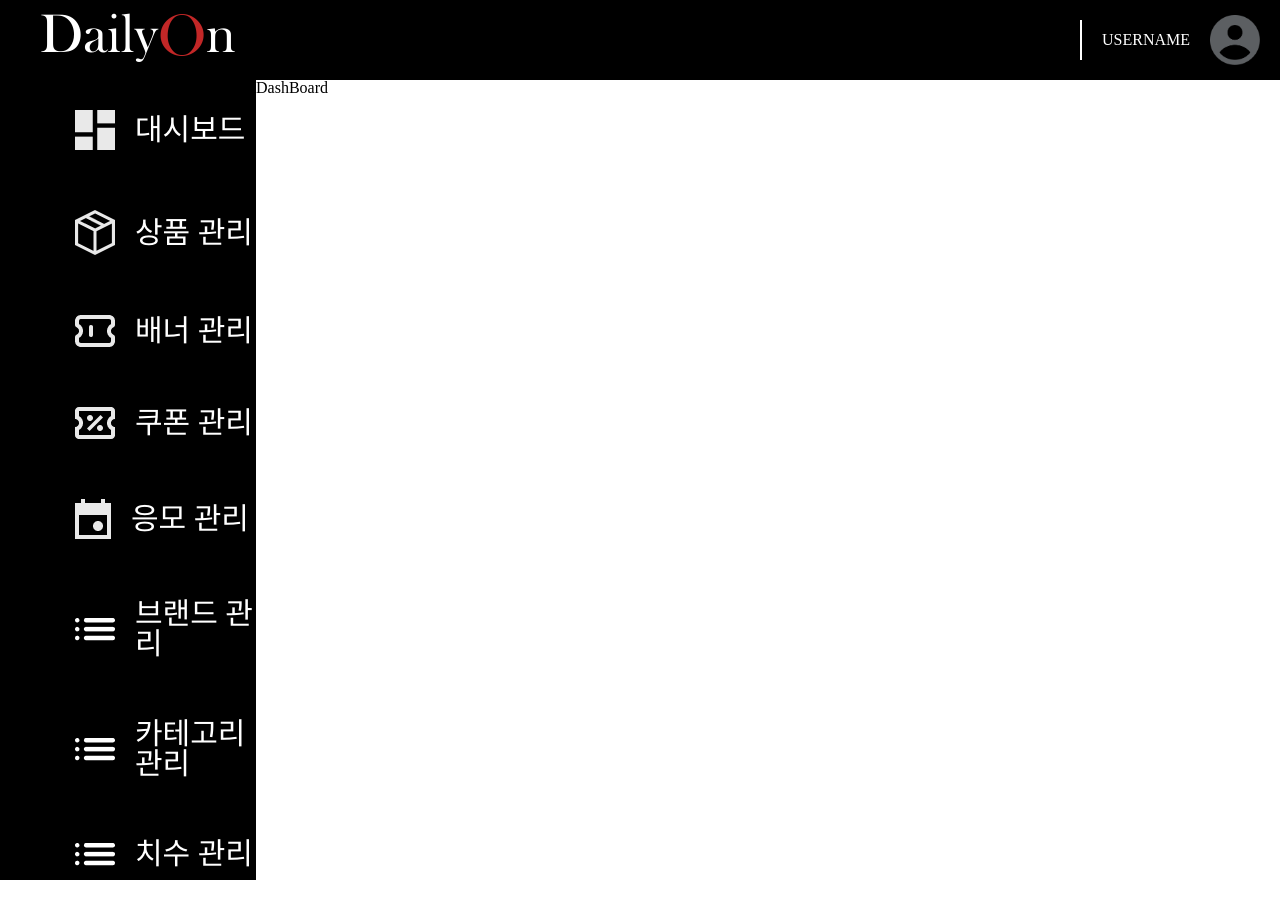
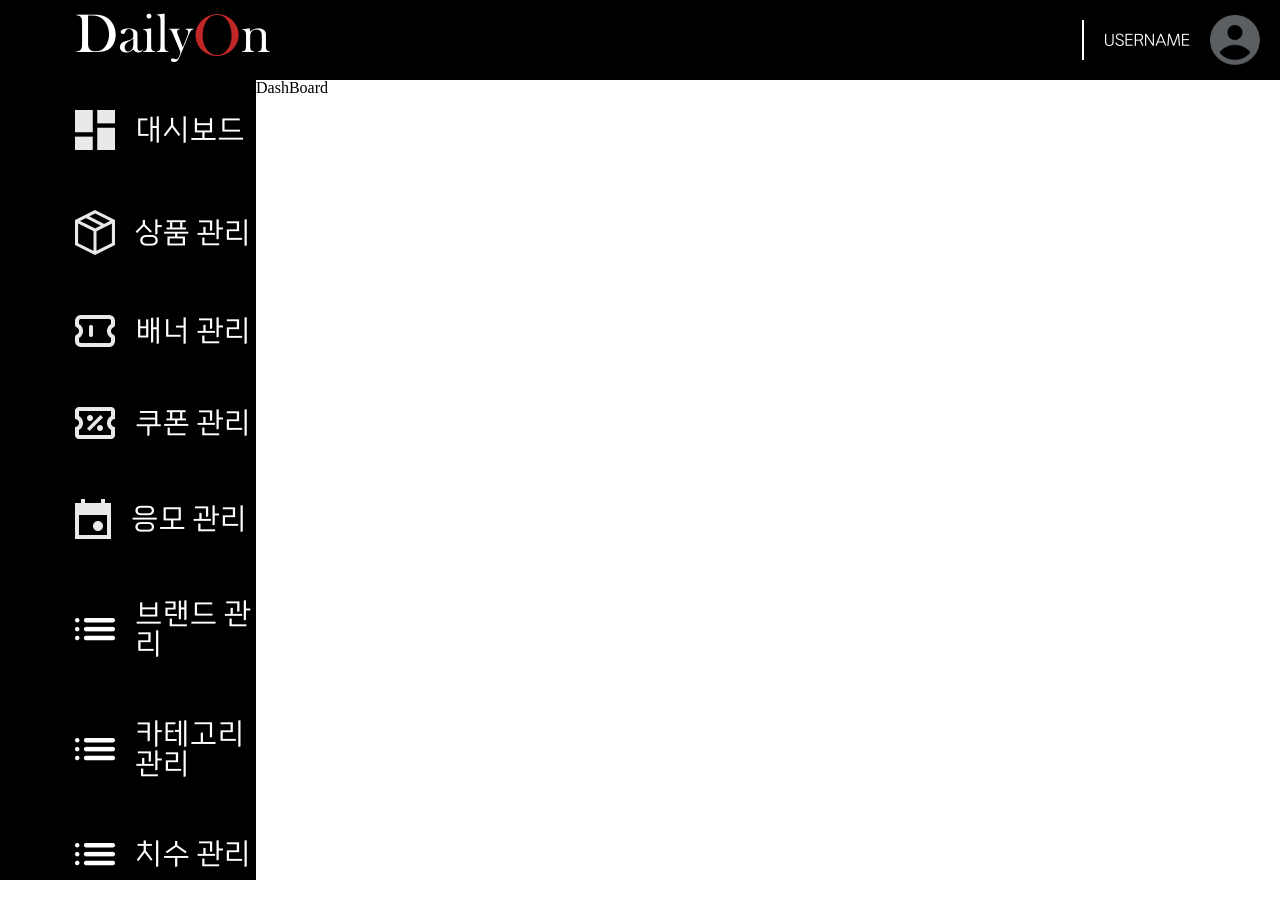
Before and after one commit to lotteon2/dailyon-admin-frontend, a Vue app: page /main in a window 1280 px wide. Built offline with nearby package versions, Linux system fonts and the light colour scheme.

Commit message:
[FIX] 관리자 프론트 수정 - 로그인 페이지 헤더 삭제 - main.css 폰트 추가

```diff
--- a/src/App.vue
+++ b/src/App.vue
@@ -1,15 +1,9 @@
-<script setup lang="ts">
-import HeaderComponent from '@/components/HeaderComponent.vue'
-</script>
+<script setup lang="ts"></script>
 
 <template>
-  <header>
-    <HeaderComponent/>
-  </header>
   <main>
-    <RouterView/>
+    <RouterView />
   </main>
 </template>
 
-<style scoped>
-</style>
+<style scoped></style>
--- a/src/assets/css/header.css
+++ b/src/assets/css/header.css
@@ -14,7 +14,7 @@
 
 .logo-text {
     display: flex;
-    padding-left: 40px;
+    padding-left: 75px;
     color: white;
     text-align: left;
     font-family: "BASKVILL";
@@ -49,6 +49,8 @@
     padding-right: 20px;
     user-select: none;
 
+    font-family: "The Jamsil 2 Light";
+
     & img {
         padding-left: 20px;
         width: 50px;
--- a/src/assets/css/side-bar.css
+++ b/src/assets/css/side-bar.css
@@ -26,6 +26,8 @@
     user-select: none;
     cursor: pointer;
 
+    font-family: "The Jamsil 2 Light";
+
     text-decoration: none;
     color: inherit;
 
--- a/src/assets/main.css
+++ b/src/assets/main.css
@@ -58,3 +58,33 @@ table {
     font-family: "BASKVILL";
     src: url("@/assets/font/BASKVILL.ttf") format("truetype");
 }
+
+@font-face {
+    font-family: "The Jamsil 1 Thin";
+    src: url("@/assets/font/The Jamsil 1 Thin.ttf") format("truetype");
+}
+
+@font-face {
+    font-family: "The Jamsil 2 Light";
+    src: url("@/assets/font/The Jamsil 2 Light.ttf") format("truetype");
+}
+
+@font-face {
+    font-family: "The Jamsil 3 Regular";
+    src: url("@/assets/font/The Jamsil 3 Regular.ttf") format("truetype");
+}
+
+@font-face {
+    font-family: "The Jamsil 4 Medium";
+    src: url("@/assets/font/The Jamsil 4 Medium.ttf") format("truetype");
+}
+
+@font-face {
+    font-family: "The Jamsil 5 Bold";
+    src: url("@/assets/font/The Jamsil 5 Bold.ttf") format("truetype");
+}
+
+@font-face {
+    font-family: "The Jamsil 6 ExtraBold";
+    src: url("@/assets/font/The Jamsil 6 ExtraBold.ttf") format("truetype");
+}
--- a/src/views/AdminLayoutView.vue
+++ b/src/views/AdminLayoutView.vue
@@ -8,9 +8,13 @@ import ProductManageComponent from "@/components/ProductManageComponent.vue"
 import RaffleManageComponent from "@/components/RaffleManageComponent.vue"
 import ProductSizeManageComponent from "@/components/ProductSizeManageComponent.vue"
 import SideBarComponent from "@/components/SideBarComponent.vue"
+import HeaderComponent from "@/components/HeaderComponent.vue"
 </script>
 
 <template>
+  <header>
+    <HeaderComponent />
+  </header>
   <div class="container">
     <SideBarComponent />
     <DashBoardComponent v-if="$route.name === 'dashboard' || $route.name === 'main'" />
```
